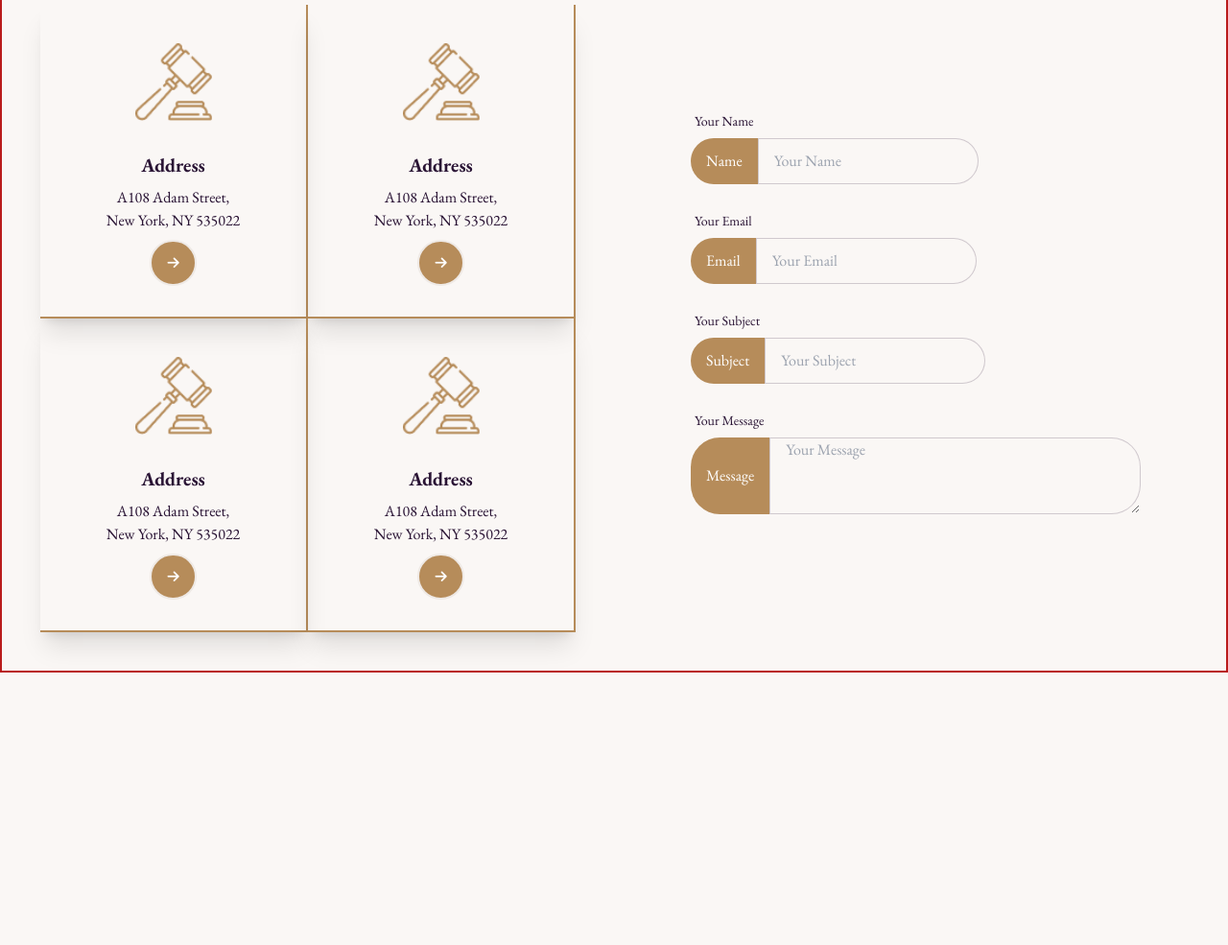
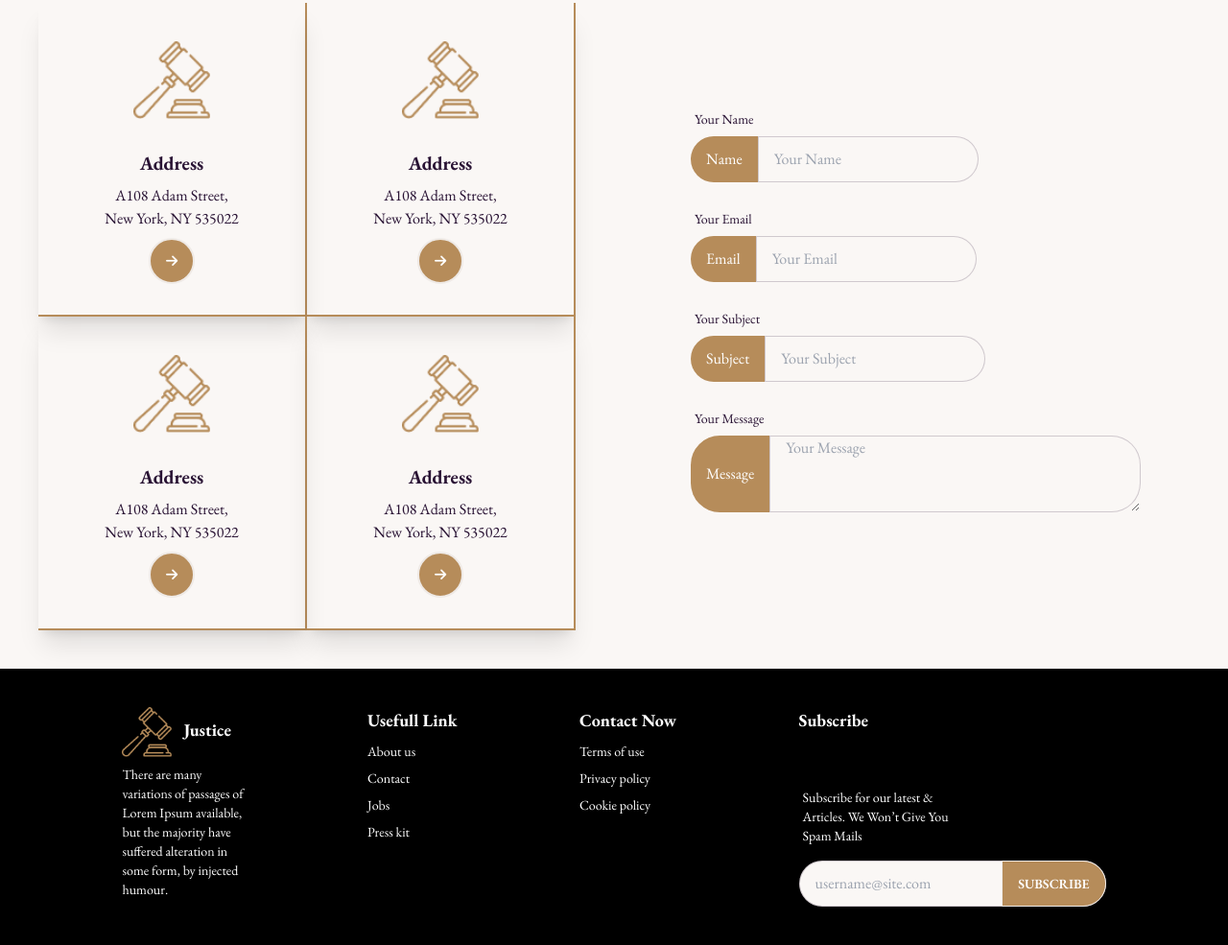
Before and after one commit to Fariha1865/Legal-Solutions-Site-with-Tailwind-DaisyUI, a plain HTML site: page index.html in a window 1280 px wide. Shown: the part 3139-4124 px from the top of the page at 96% size. Before the commit the page ends 3840 px from the top, so only its background shows below. Drawn offline with nearby package versions, Linux system fonts and the light colour scheme.

Commit message:
footer added

```diff
--- a/index.html
+++ b/index.html
@@ -339,7 +339,7 @@
         </section>
 
         <!-- Contact section -->
-        <section class="mt-10 max-w-screen-xl mx-auto border-2 border-solid border-red-700">
+        <section class="mt-10 max-w-screen-xl mx-auto">
 
             <h1 class="text-4xl font-bold mb-2 text-center">Contact With Us</h1>
             <div class="flex justify-center text-center mb-10 ">
@@ -460,6 +460,38 @@
             </div>
         </section>
     </main>
+
+    <footer class="footer p-10 bg-black text-base-content text-white lg:justify-evenly gap-10">
+        <div>
+          <span class="font-bold text-lg"><img src="./images/business.png" class="display: inline pr-3 w-16">Justice</span>
+          <p class="w-32">There are many variations of passages of Lorem Ipsum available, but the majority have suffered alteration in some form, by injected humour.</p>
+        </div>
+        <div>
+          <span class="font-bold text-lg">Usefull Link</span>
+          <a class="link link-hover">About us</a>
+          <a class="link link-hover">Contact</a>
+          <a class="link link-hover">Jobs</a>
+          <a class="link link-hover">Press kit</a>
+        </div>
+        <div>
+          <span class="font-bold text-lg">Contact Now</span>
+          <a class="link link-hover">Terms of use</a>
+          <a class="link link-hover">Privacy policy</a>
+          <a class="link link-hover">Cookie policy</a>
+        </div>
+        <div>
+          <span class="font-bold text-lg mb-10">Subscribe</span>
+          <div class="form-control w-80">
+            <label class="label">
+              <span class="text-white mb-2">Subscribe for our latest &<br> Articles. We Won’t Give You<br> Spam Mails</span>
+            </label>
+            <div class="relative">
+              <input type="text" placeholder="username@site.com" class="input input-bordered w-full pr-16" />
+              <button class="btn absolute top-0 right-0 rounded-l-none bg-primary text-white">Subscribe</button>
+            </div>
+          </div>
+        </div>
+      </footer>
 </body>
 
 </html>
```
